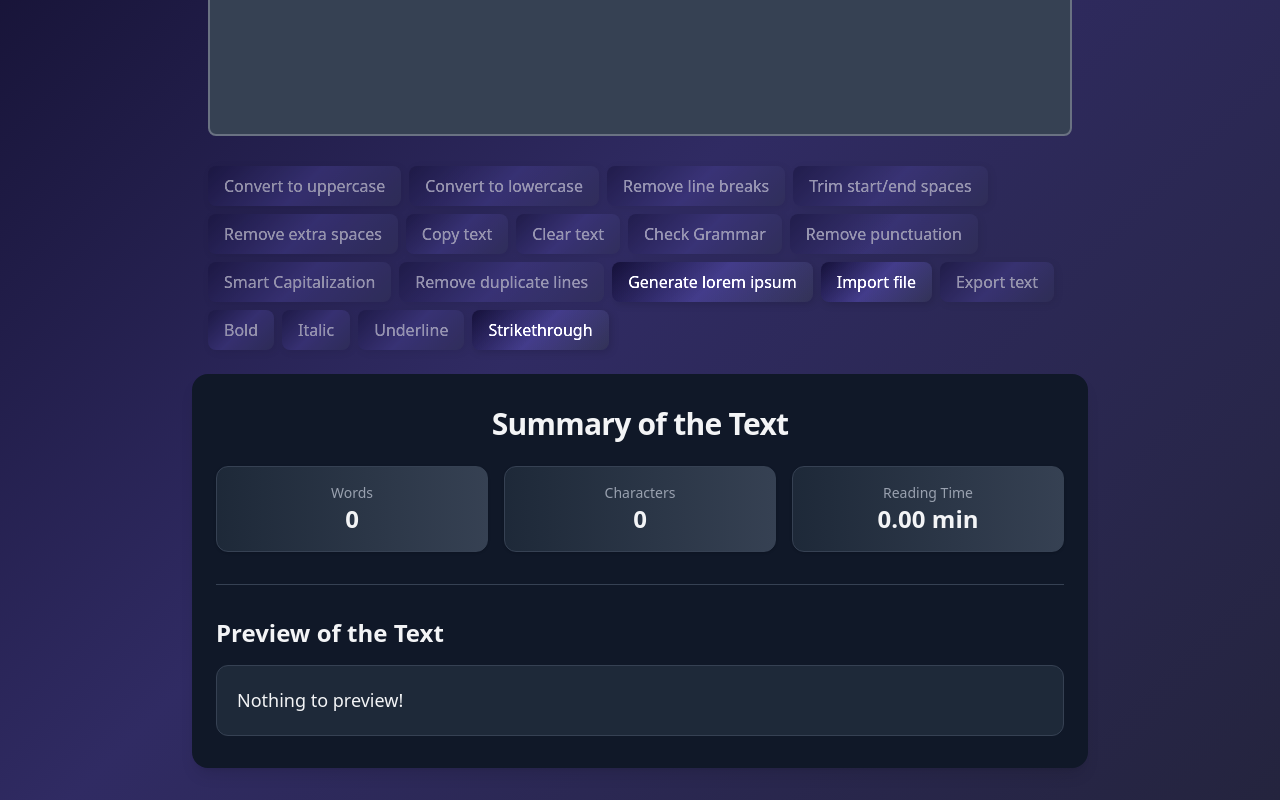
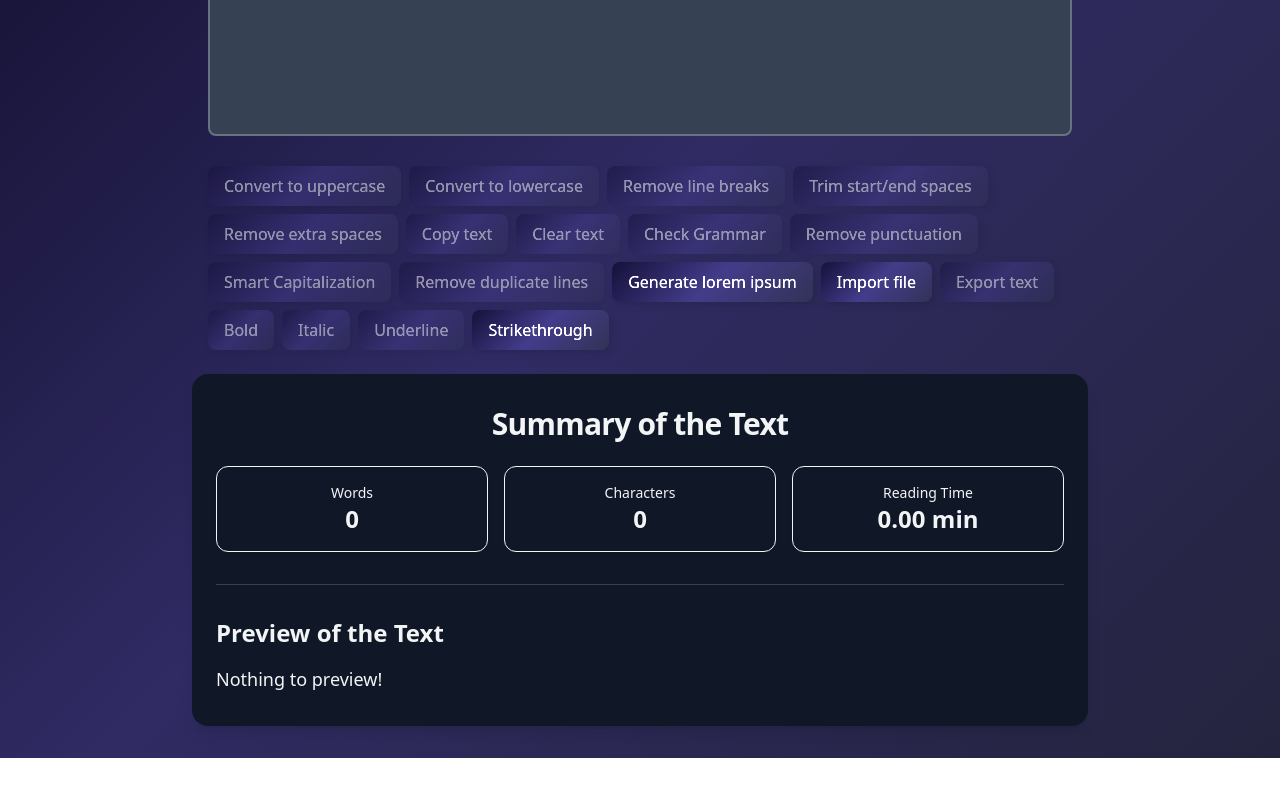
Before and after one commit to swarnadip555/WordWizard, a React (Vite) app: page /#/ in a window 1280 px wide. Shown: the part 341-1141 px from the top of the page. After the commit the page ends 1099 px from the top, so only its background shows below. Built offline with nearby package versions, Linux system fonts and the light colour scheme.

Commit message:
initial commit

```diff
--- a/package.json
+++ b/package.json
@@ -15,6 +15,7 @@
   "dependencies": {
     "@google/genai": "^1.25.0",
     "aos": "^2.3.4",
+    "framer-motion": "^12.23.24",
     "lodash.debounce": "^4.0.8",
     "lucide-react": "^0.546.0",
     "react": "^19.0.0",
--- a/src/App.jsx
+++ b/src/App.jsx
@@ -9,8 +9,8 @@ import About from "./components/About";
 import Welcome from "./components/Welcome";
 
 function App() {
-  const [currentThemeId, setCurrentThemeId] = useState("dark"); // Default theme
-  const [colorTheme, setColorTheme] = useState("linear-gradient(135deg, #0f0c29 0%, #302b63 50%, #24243e 100%)");
+  const [currentThemeId, setCurrentThemeId] = useState(localStorage.getItem("theme") || "dark"); // Default theme
+  const [colorTheme, setColorTheme] = useState(localStorage.getItem("colorTheme") || "linear-gradient(135deg, #0f0c29 0%, #302b63 50%, #24243e 100%)");
   const [alert, setAlert] = useState(null);
   const [showWelcome, setShowWelcome] = useState(true);
 
@@ -53,6 +53,8 @@ function App() {
   const handleThemeSelect = (themeId, gradient) => {
     setCurrentThemeId(themeId);
     setColorTheme(gradient);
+    localStorage.setItem("theme", themeId);
+    localStorage.setItem("colorTheme", gradient);
 
     const selectedTheme = allThemes.find(t => t.id === themeId);
     const themeName = themeId.charAt(0).toUpperCase() + themeId.slice(1).replace('-', ' ');
--- a/src/components/TextForm.jsx
+++ b/src/components/TextForm.jsx
@@ -1,6 +1,8 @@
-import React, { useState } from "react";
+import React, { useEffect, useState } from "react";
 import { getTextOperations } from "../data/textUtils";
 import DialogBox from "./DialogBox";
+import { motion } from "framer-motion";
+import Aos from "aos";
 
 const TextForm = (props) => {
   const [text, setText] = useState("");
@@ -13,6 +15,10 @@ const TextForm = (props) => {
   const [grammarResults, setGrammarResults] = useState([]);
   const [loadingGrammar, setLoadingGrammar] = useState(false);
   const fileInputRef = React.useRef();
+
+  useEffect(() => {
+    Aos.refresh();
+  }, [props.theme])
 
   const handleChange = (e) => {
     setText(e.target.value);
@@ -81,32 +87,31 @@ const TextForm = (props) => {
   // Store top words in a variable to avoid redundant calls
   const topWords = getTopWords(text);
   const textDecoration = [isUnderline ? "underline" : null, isStrike ? "line-through" : null]
-      .filter(Boolean)
-      .join(" ") || "none";
+    .filter(Boolean)
+    .join(" ") || "none";
 
 
   return (
     <section
-      data-aos="fade-up"
-      className={`min-h-screen py-8 ${
-        props.theme === "light" ? "text-gray-900" : "text-white"
-      }`}
+      // We remove the main animation from the section to apply it to the children
+      className={`min-h-screen py-8 ${props.theme === "light" ? "text-gray-900" : "text-white"
+        }`}
     >
       <div className="container mx-auto px-4 max-w-4xl">
-        <div className="mb-6">
+        {/* Animate the top section (header and textarea) to fade down */}
+        <div className="mb-6" data-aos="fade-down" data-aos-duration="800">
           <h1 className="text-3xl font-bold mb-6">{props.heading}</h1>
           <textarea
-            className={`w-full p-4 rounded-lg border-2 resize-none focus:outline-none focus:ring-2 focus:ring-blue-500 ${
-              props.theme === "light"
+            className={`w-full p-4 rounded-lg border-2 resize-none focus:outline-none focus:ring-2 focus:ring-blue-500 ${props.theme === "light"
                 ? "bg-white border-gray-300 text-gray-900"
                 : "bg-gray-700 border-gray-500 text-white"
-            }`}
+              }`}
             rows="10"
             value={text}
             onChange={handleChange}
             placeholder="Enter your text here..."
           ></textarea>
-          {/* hidden file input for import */}
+          {/* Other elements like file input and grammar results will appear with this block */}
           <input
             ref={fileInputRef}
             type="file"
@@ -115,194 +120,86 @@ const TextForm = (props) => {
             onChange={(e) => handleFileImport(e.target.files && e.target.files[0])}
           />
           {grammarResults.length > 0 && (
-            <div
-              className={`mt-4 p-4 rounded-lg ${
-                props.theme === "light" ? "bg-yellow-50" : "bg-gray-800"
-              }`}
-            >
-              <h3 className="font-semibold mb-2">Grammar Suggestions:</h3>
-              <ul className="list-disc list-inside space-y-1">
-                {grammarResults.map((issue, i) => (
-                  <li key={i}>
-                    <strong>
-                      {text.slice(issue.offset, issue.offset + issue.length)}
-                    </strong>{" "}
-                    →{" "}
-                    {issue.replacements.length > 0
-                      ? issue.replacements[0].value
-                      : "No suggestion"}{" "}
-                    <span className="text-gray-500">({issue.message})</span>
-                  </li>
-                ))}
-              </ul>
+            <div className={`mt-4 p-4 rounded-lg ${props.theme === "light" ? "bg-yellow-50" : "bg-gray-800"}`}>
+              {/* ... grammar results content ... */}
             </div>
           )}
         </div>
 
-        {/* Text operation buttons */}
-        <div className="flex flex-wrap gap-2 my-6">
+        {/* Animate the button group to fade up after the header */}
+        <div className="flex flex-wrap gap-2 my-6" data-aos="fade-up" data-aos-delay="200" data-aos-duration="800">
           {textOperations.map((op, i) => (
             <button
               key={i}
               disabled={(!(text && text.trim().length > 0) && !op.allowEmpty) || (op.label === "Check Grammar" && loadingGrammar)}
               onClick={op.func}
               style={buttonStyle}
-              className={`px-4 py-2 rounded-lg font-medium transition-all duration-200 ${
-                ((!(text && text.trim().length > 0) && !op.allowEmpty) || (op.label === "Check Grammar" && loadingGrammar))
+              className={`px-4 py-2 rounded-lg font-medium transition-all duration-200 ${((!(text && text.trim().length > 0) && !op.allowEmpty) || (op.label === "Check Grammar" && loadingGrammar))
                   ? "opacity-50 cursor-not-allowed"
                   : "hover:scale-105 active:scale-95"
-              }`}
+                }`}
             >
-              {op.label === "Check Grammar" && loadingGrammar
-                ? "Checking..."
-                : op.label}
+              {op.label === "Check Grammar" && loadingGrammar ? "Checking..." : op.label}
             </button>
           ))}
         </div>
       </div>
 
+      {/* Animate the entire summary card with a zoom effect */}
       <div
-        className={`container mx-auto px-6 py-8 max-w-4xl rounded-2xl shadow-lg transition-all duration-300 ${
-          props.theme === "light"
-            ? "bg-yellow-100 text-gray-800"
-            : "bg-gray-900 text-gray-100"
-        }`}
+        className={`container mx-auto px-6 py-8 max-w-4xl rounded-2xl shadow-lg transition-all duration-300 ${props.theme === "light" ? "bg-yellow-100 text-gray-800" : "bg-gray-900 text-gray-100"
+          }`}
+        data-aos="zoom-in-up"
+        data-aos-delay="400"
+        data-aos-duration="800"
       >
-        {/* Header */}
+        {/* Animate the summary header separately */}
         <h2
-          className={`text-3xl font-bold mb-6 text-center tracking-tight ${
-            props.theme === "light" ? "text-gray-800" : "text-gray-100"
-          }`}
+          className={`text-3xl font-bold mb-6 text-center tracking-tight ${props.theme === "light" ? "text-gray-800" : "text-gray-100"
+            }`}
+          data-aos="fade-right"
+          data-aos-delay="500"
         >
           Summary of the Text
         </h2>
 
-        {/* Summary Stats */}
+        {/* Animate the three stat boxes with a staggered delay */}
         <div className="grid grid-cols-1 md:grid-cols-3 gap-4 mb-8 text-center">
-          {/* Words */}
-          <div
-            className={`p-4 rounded-xl border shadow-sm transition-all duration-300 ${
-              props.theme === "light"
-                ? "bg-gradient-to-r from-yellow-200 to-yellow-300 border-yellow-400"
-                : "bg-gradient-to-r from-gray-800 to-gray-700 border-gray-700"
-            }`}
-          >
-            <p
-              className={`text-sm font-medium ${
-                props.theme === "light" ? "text-gray-600" : "text-gray-400"
-              }`}
-            >
-              Words
-            </p>
-            <p className="text-2xl font-semibold">
-              {text.split(/\s+/).filter((el) => el.length !== 0).length}
-            </p>
+          <div className={`p-4 rounded-xl border shadow-sm ...`} data-aos="fade-up" data-aos-delay="600">
+            <p className={`text-sm font-medium ...`}>Words</p>
+            <p className="text-2xl font-semibold">{text.split(/\s+/).filter((el) => el.length !== 0).length}</p>
           </div>
-
-          {/* Characters */}
-          <div
-            className={`p-4 rounded-xl border shadow-sm transition-all duration-300 ${
-              props.theme === "light"
-                ? "bg-gradient-to-r from-yellow-200 to-yellow-300 border-yellow-400"
-                : "bg-gradient-to-r from-gray-800 to-gray-700 border-gray-700"
-            }`}
-          >
-            <p
-              className={`text-sm font-medium ${
-                props.theme === "light" ? "text-gray-600" : "text-gray-400"
-              }`}
-            >
-              Characters
-            </p>
+          <div className={`p-4 rounded-xl border shadow-sm ...`} data-aos="fade-up" data-aos-delay="700">
+            <p className={`text-sm font-medium ...`}>Characters</p>
             <p className="text-2xl font-semibold">{text.length}</p>
           </div>
-
-          {/* Reading Time */}
-          <div
-            className={`p-4 rounded-xl border shadow-sm transition-all duration-300 ${
-              props.theme === "light"
-                ? "bg-gradient-to-r from-yellow-200 to-yellow-300 border-yellow-400"
-                : "bg-gradient-to-r from-gray-800 to-gray-700 border-gray-700"
-            }`}
-          >
-            <p
-              className={`text-sm font-medium ${
-                props.theme === "light" ? "text-gray-600" : "text-gray-400"
-              }`}
-            >
-              Reading Time
-            </p>
-            <p className="text-2xl font-semibold">
-              {(
-                0.008 * text.split(" ").filter((el) => el.length !== 0).length
-              ).toFixed(2)}{" "}
-              min
-            </p>
+          <div className={`p-4 rounded-xl border shadow-sm ...`} data-aos="fade-up" data-aos-delay="800">
+            <p className={`text-sm font-medium ...`}>Reading Time</p>
+            <p className="text-2xl font-semibold">{(0.008 * text.split(" ").filter((el) => el.length !== 0).length).toFixed(2)}{" "}min</p>
           </div>
         </div>
 
-        {/* Top Words */}
+        {/* Animate the Top Words section */}
         {topWords.length > 0 && (
-          <div className="mb-8 text-center">
-            <h3
-              className={`text-xl font-semibold mb-2 ${
-                props.theme === "light" ? "text-gray-800" : "text-gray-100"
-              }`}
-            >
-              Top Words
-            </h3>
-            <div className="flex flex-wrap justify-center gap-2">
-              {topWords.slice(0, 5).map(([word, count], index) => (
-                <span
-                  key={index}
-                  className={`px-3 py-1 text-sm rounded-full border ${
-                    props.theme === "light"
-                      ? "bg-indigo-100 text-gray-800 border-gray-200"
-                      : "bg-gray-700 text-gray-200 border-gray-600"
-                  }`}
-                >
-                  {word} ({count})
-                </span>
-              ))}
-            </div>
+          <div className="mb-8 text-center" data-aos="fade-up" data-aos-delay="900">
+            {/* ... top words content ... */}
           </div>
         )}
 
-        {/* Divider */}
-        <div
-          className={`border-t mb-8 ${
-            props.theme === "light" ? "border-yellow-500" : "border-gray-700"
-          }`}
-        ></div>
+        <div className={`border-t mb-8 ${props.theme === "light" ? "border-yellow-500" : "border-gray-700"}`}></div>
 
-        {/* Preview Section */}
-        <h2
-          className={`text-2xl font-bold mb-4 ${
-            props.theme === "light" ? "text-gray-800" : "text-gray-100"
-          }`}
-        >
-          Preview of the Text
-        </h2>
-        <p
-          className={`text-lg leading-relaxed whitespace-pre-wrap break-words rounded-xl p-5 transition-colors ${
-            props.theme === "light"
-              ? "bg-yellow-50 border border-yellow-400 text-gray-800"
-              : "bg-gray-800 border border-gray-700 text-gray-100"
-          }`}
-          style={{
-            fontWeight: isBold ? "bold" : "normal",
-            fontStyle: isItalic ? "italic" : "normal",
-            textDecoration: textDecoration,
-          }}
-        >
-          {previewText && previewText.length > 0 ? previewText : "Nothing to preview!"}
-        </p>
+        {/* Animate the Preview section last */}
+        <div data-aos="fade-up" data-aos-delay="1000">
+          <h2 className={`text-2xl font-bold mb-4 ...`}>Preview of the Text</h2>
+          <p className={`text-lg leading-relaxed ...`} >
+            {previewText && previewText.length > 0 ? previewText : "Nothing to preview!"}
+          </p>
+        </div>
       </div>
 
       {dialogBoxOpen && (
-        // DialogBox component to confirm text clearing
         <DialogBox
-          question="Are you sure you want to clear the text?"
+          // question="Are you sure you want to clear the text?"
           setDialogBoxOpen={setDialogBoxOpen}
           setText={setText}
           showAlert={props.showAlert}
```
Also changed, not shown: 1 other file (tests, documents, lock files or other folders).
